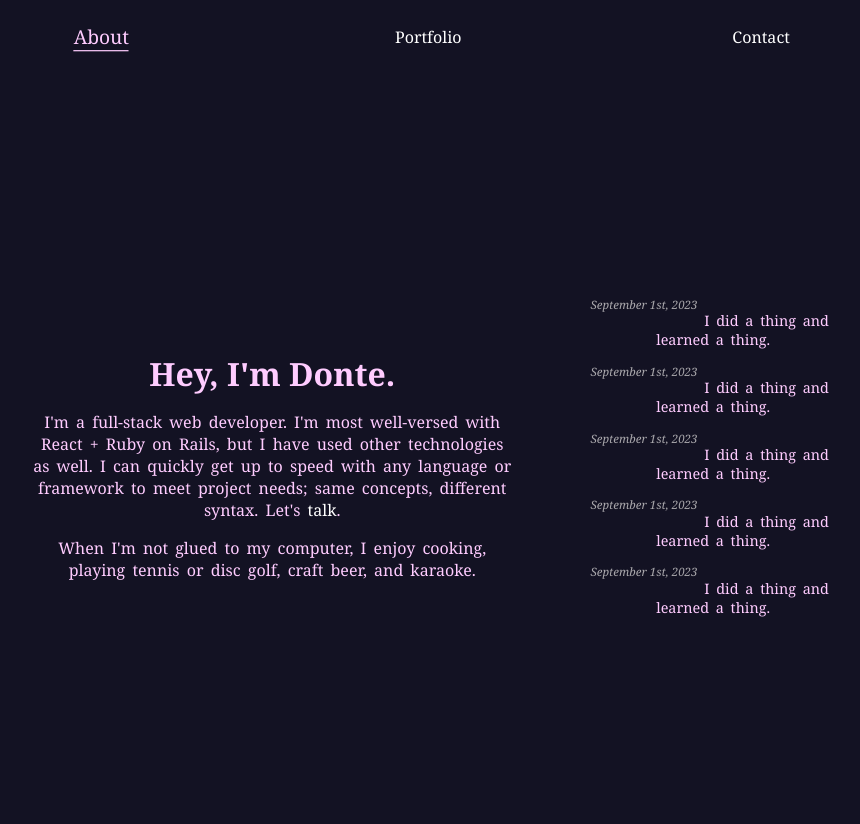
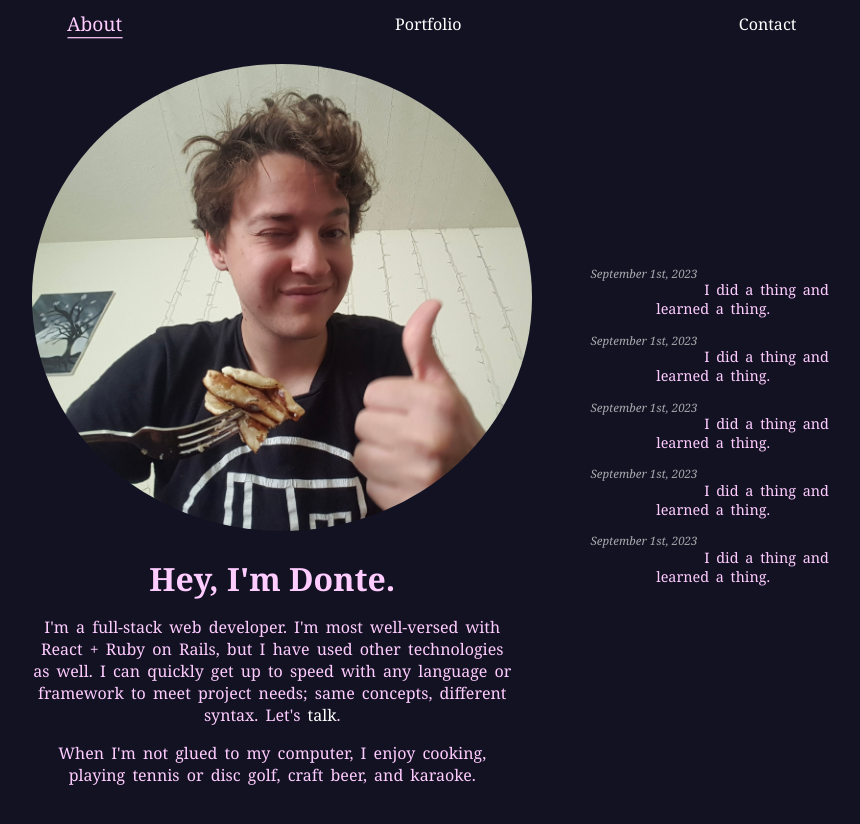
Before and after one commit to dawnteigh/dawnteigh.github.io, a React (Create React App) app in the folder client/: page / in a window 1280 px wide. Shown: the top 824 px of the page, without its empty margins (206-1066 px from the left). Built offline with nearby package versions, Linux system fonts and the light colour scheme.

Commit message:
add bio pic

```diff
--- a/client/src/App.css
+++ b/client/src/App.css
@@ -30,7 +30,7 @@ button:hover {
   width: 100vw;
   justify-content: space-evenly;
   background-color: #131223;
-  padding: 2%;
+  padding: 1%;
   z-index: 998;
 }
 
@@ -63,17 +63,23 @@ button:hover {
 }
 
 #about {
-  height: 100vh;
   width: 75%;
   margin: 0 auto;
   display: flex;
   flex-flow: row wrap;
   align-items: center;
   justify-content: space-evenly;
+  overflow: hidden;
 }
 
 #bio {
   max-width: 50%;
+}
+
+.bio-pic {
+  width: 500px;
+  height: auto;
+  border-radius: 100%;
 }
 
 #activity-log {
@@ -112,7 +118,7 @@ p {
 }
 
 #projects {
-  margin-top: 10%;
+  margin-top: 5%;
 }
 
 #projects-div {
--- a/client/src/components/Bio.js
+++ b/client/src/components/Bio.js
@@ -1,8 +1,10 @@
 import React from 'react'
+import fullstackdev from "../assets/fullstackdev.jpeg"
 
 const Bio = () => {
   return (
     <div id="bio">
+      <img src={fullstackdev} alt="Me eating the stack of pancakes I developed" className="bio-pic" title="Get it? Full-Stack Developer? And I made a stack of pancakes? Of course you got it." />
       <h1>Hey, I'm Donte.</h1>
       <p>
         I'm a full-stack web developer. I'm most well-versed with React + Ruby on Rails, but I have used other technologies as well. I can quickly get up to speed with any language or framework to meet project needs; same concepts, different syntax. Let's <a href="/contact">talk</a>.
--- a/client/src/components/Contact.js
+++ b/client/src/components/Contact.js
@@ -3,7 +3,7 @@ import React from 'react'
 const Contact = () => {
   return (
     <div id="contact">
-      <h1>Contact</h1>
+      <h1>It would be my pleasure to speak with you.</h1>
       <p>If you're interested in networking, have a job posting for me to look at, or you just want to talk projects or code in general, reach out to me via email, LinkedIn, or Discord!</p>
       <div id="icons">
         <a alt="email" href="mailto:donte279@gmail.com">
```
Also changed, not shown: client/src/assets/fullstackdev.jpeg (added).
